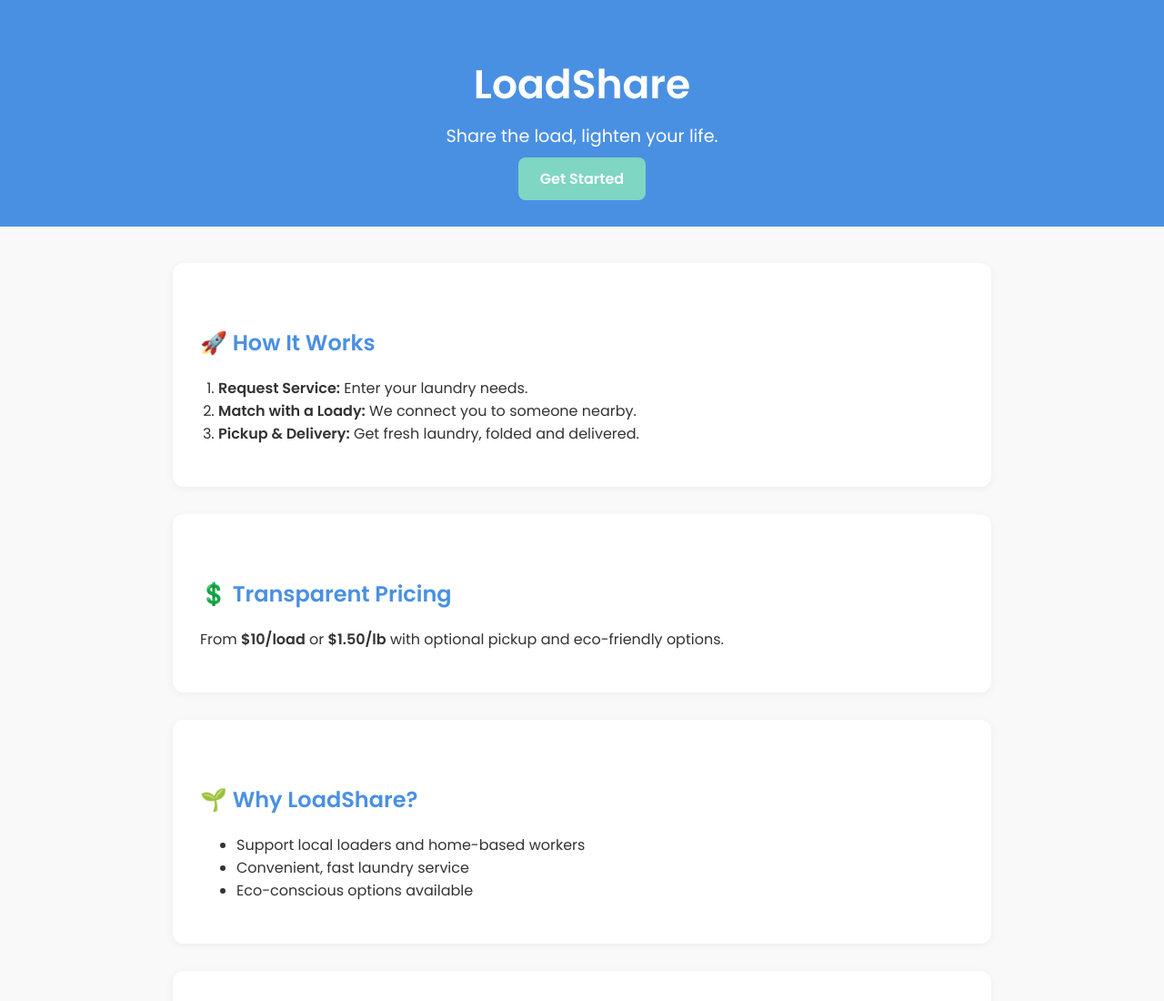
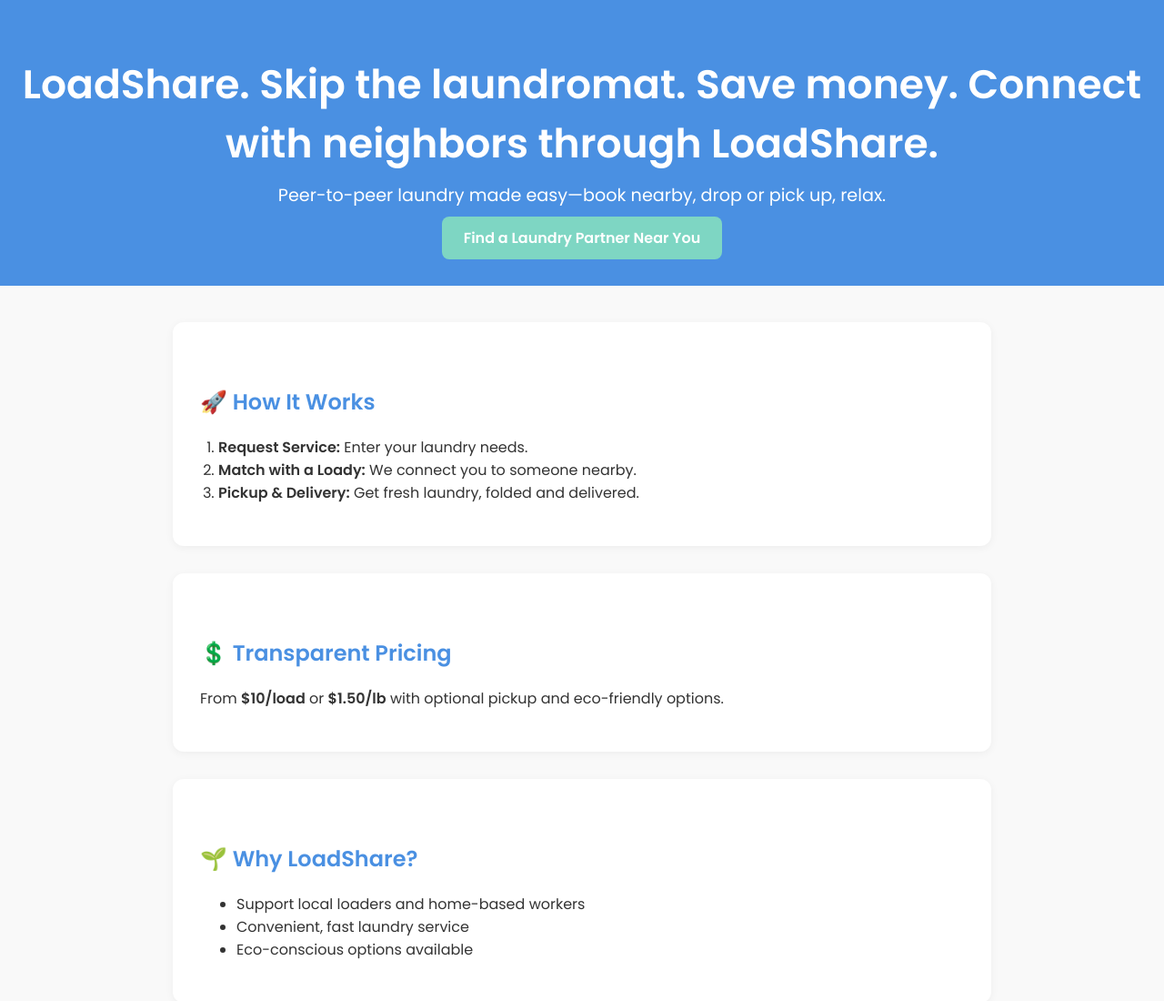
Before and after one commit to LoadShare2025/loadshare-landing, a plain HTML site: page index.html in a window 1280 px wide. Shown: the top 1100 px of the page at 91% size. Drawn offline with Linux system fonts and the light colour scheme.

Commit message:
Update index.html

```diff
--- a/index.html
+++ b/index.html
@@ -86,9 +86,9 @@
 </head>
 <body>
   <header>
-    <h1>LoadShare</h1>
-    <p>Share the load, lighten your life.</p>
-    <a href="#" class="cta-button" onclick="window.scrollTo({top: 0, behavior: 'smooth'}); return false;">Get Started</a>
+    <h1>LoadShare. Skip the laundromat. Save money. Connect with neighbors through LoadShare.</h1>
+    <p>Peer-to-peer laundry made easy—book nearby, drop or pick up, relax.</p>
+    <a href="#" class="cta-button" onclick="window.scrollTo({top: 0, behavior: 'smooth'}); return false;">Find a Laundry Partner Near You</a>
   </header>
 
   <section>
```
